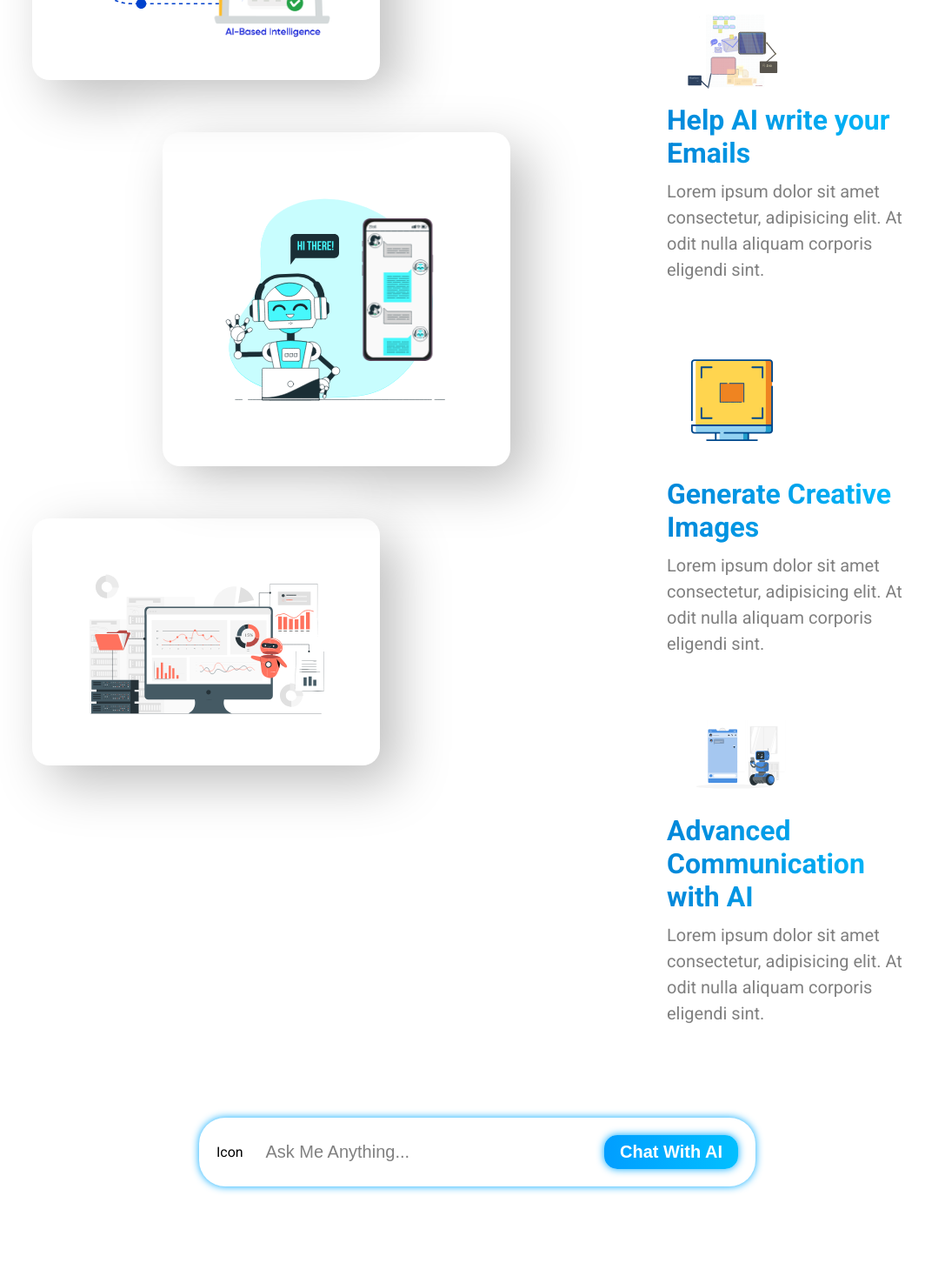
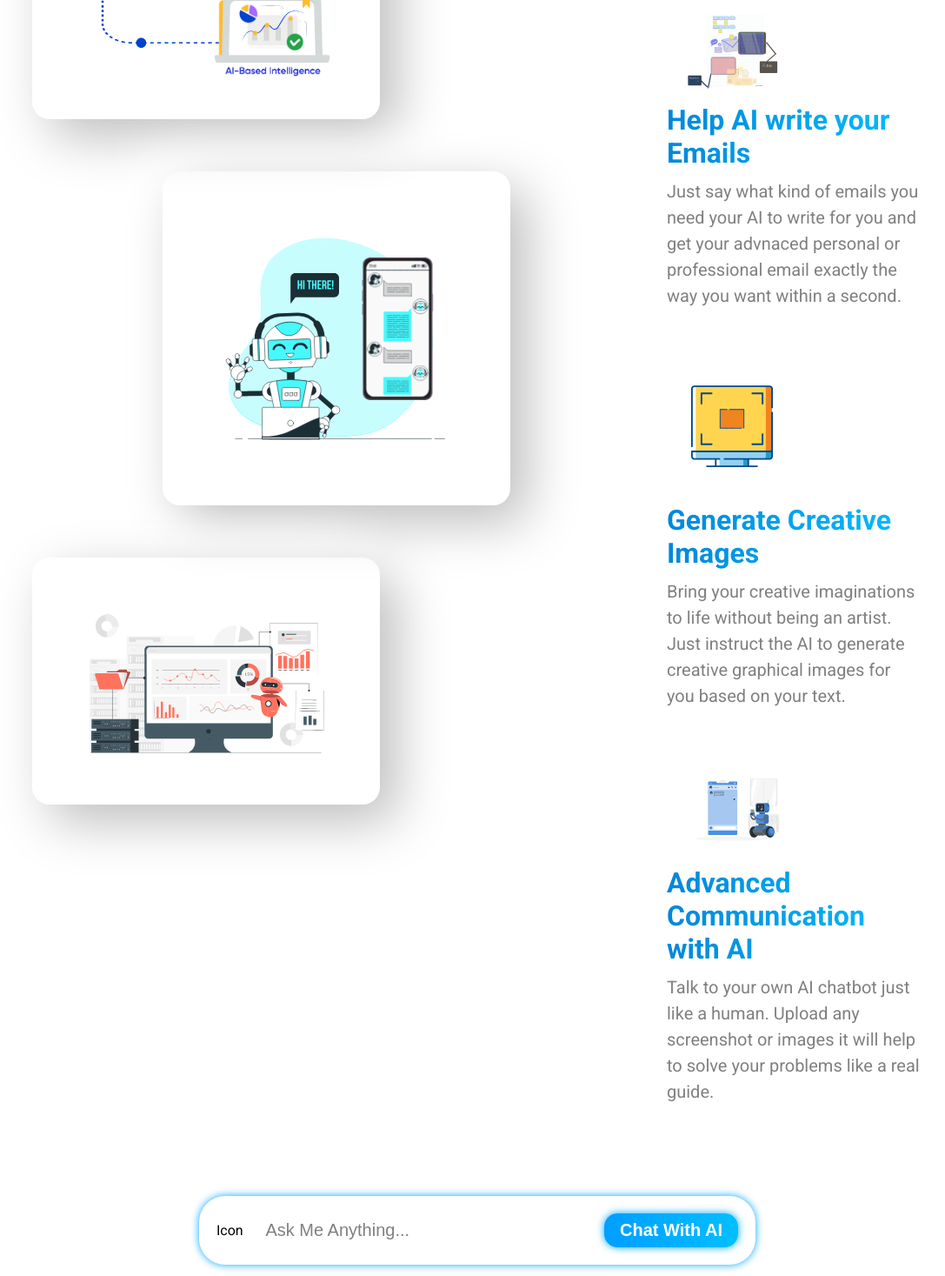
Before and after one commit to arkalal/slaysheet.com, a Next.js app: page / in a window 1280 px wide. Shown: the part 1110-2577 px from the top of the page at 87% size, without its empty margins (91-1178 px from the left). Before the commit the page ends 2504 px from the top, so only its background shows below. Built offline with nearby package versions, Linux system fonts and the light colour scheme.

Commit message:
updated serviceTopics UI

```diff
--- a/components/Screens/HomeScreen/Banner/Banner.js
+++ b/components/Screens/HomeScreen/Banner/Banner.js
@@ -58,8 +58,9 @@ const Banner = () => {
               <SmallAnime data={AIEmailsAnime} />
               <h1>Help AI write your Emails</h1>
               <p>
-                Lorem ipsum dolor sit amet consectetur, adipisicing elit. At
-                odit nulla aliquam corporis eligendi sint.
+                Just say what kind of emails you need your AI to write for you
+                and get your advnaced personal or professional email exactly the
+                way you want within a second.
               </p>
             </div>
 
@@ -67,8 +68,9 @@ const Banner = () => {
               <SmallAnime data={generateImageAnime} />
               <h1>Generate Creative Images</h1>
               <p>
-                Lorem ipsum dolor sit amet consectetur, adipisicing elit. At
-                odit nulla aliquam corporis eligendi sint.
+                Bring your creative imaginations to life without being an
+                artist. Just instruct the AI to generate creative graphical
+                images for you based on your text.
               </p>
             </div>
 
@@ -76,8 +78,9 @@ const Banner = () => {
               <SmallAnime data={chatAIAnime} />
               <h1>Advanced Communication with AI</h1>
               <p>
-                Lorem ipsum dolor sit amet consectetur, adipisicing elit. At
-                odit nulla aliquam corporis eligendi sint.
+                Talk to your own AI chatbot just like a human. Upload any
+                screenshot or images it will help to solve your problems like a
+                real guide.
               </p>
             </div>
           </div>
```
